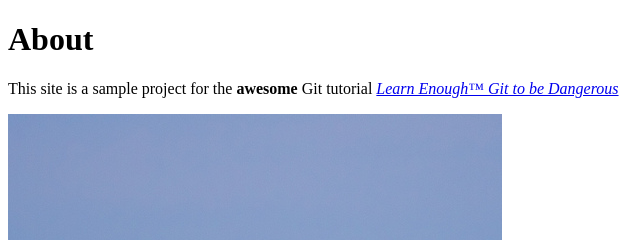
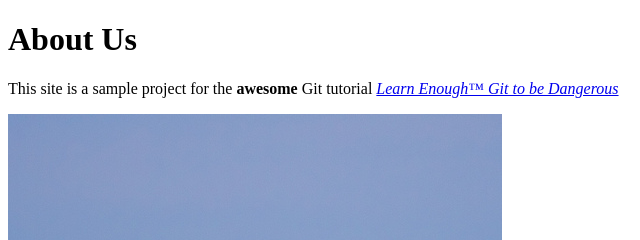
Before and after one commit to h-rumbled/Website2, a plain HTML site: page about.html in a window 1280 px wide. Shown: the top 240 px of the page, 0-640 px from the left. Drawn offline with Linux system fonts and the light colour scheme.

Commit message:
Fixed About to about us

```diff
--- a/about.html
+++ b/about.html
@@ -1,10 +1,11 @@
 <!DOCTYPE html>
  <html>
    <head>
-     <title>About</title>
+     <title>About Us</title>
+	<!-- Add something here to fix trademark -->
    </head>
    <body>
-     <h1>About</h1>
+     <h1>About Us</h1>
      <p>
 	This site is a sample project for the <strong>awesome</strong> Git tutorial <a href="http://learnenough.com/git-tutorial"><em>Learn Enough™ Git to be 	Dangerous</em></a>
       </p>
```
Also changed, not shown: index.html (+1 -0 lines).
